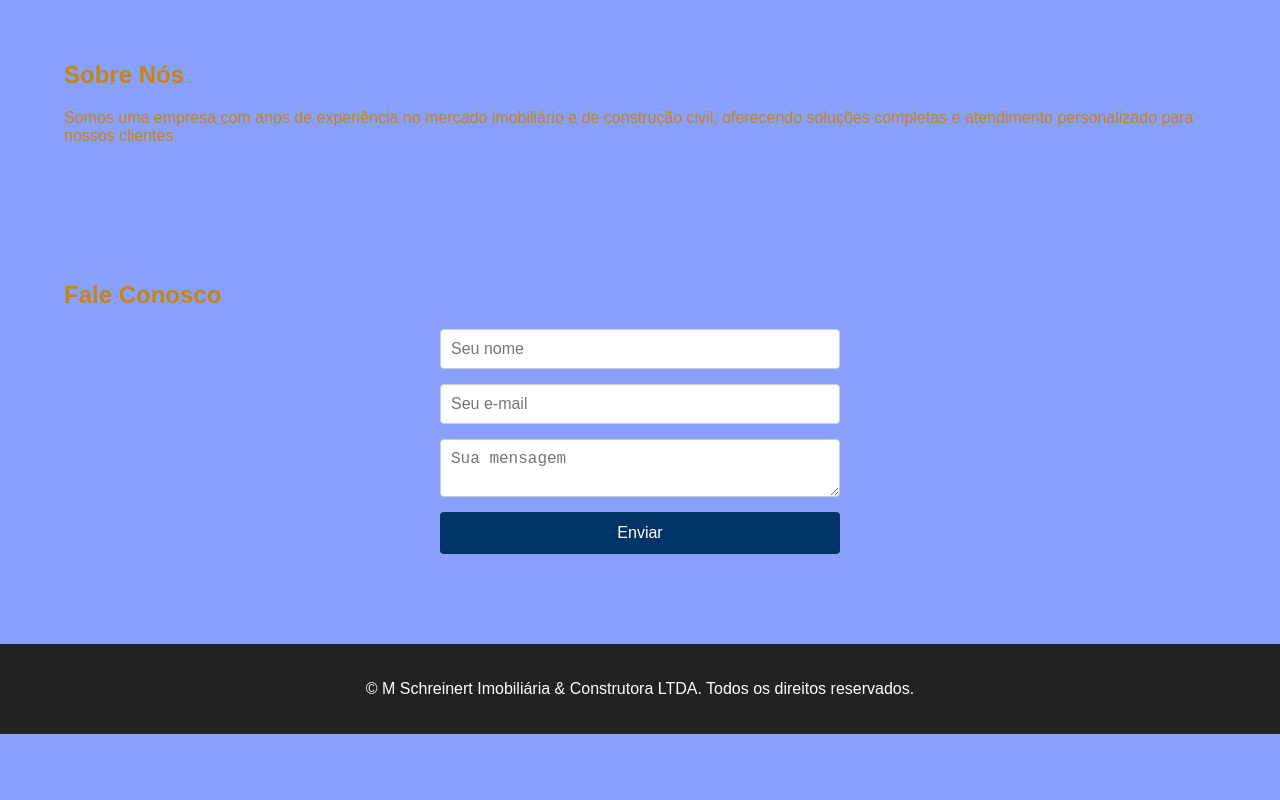
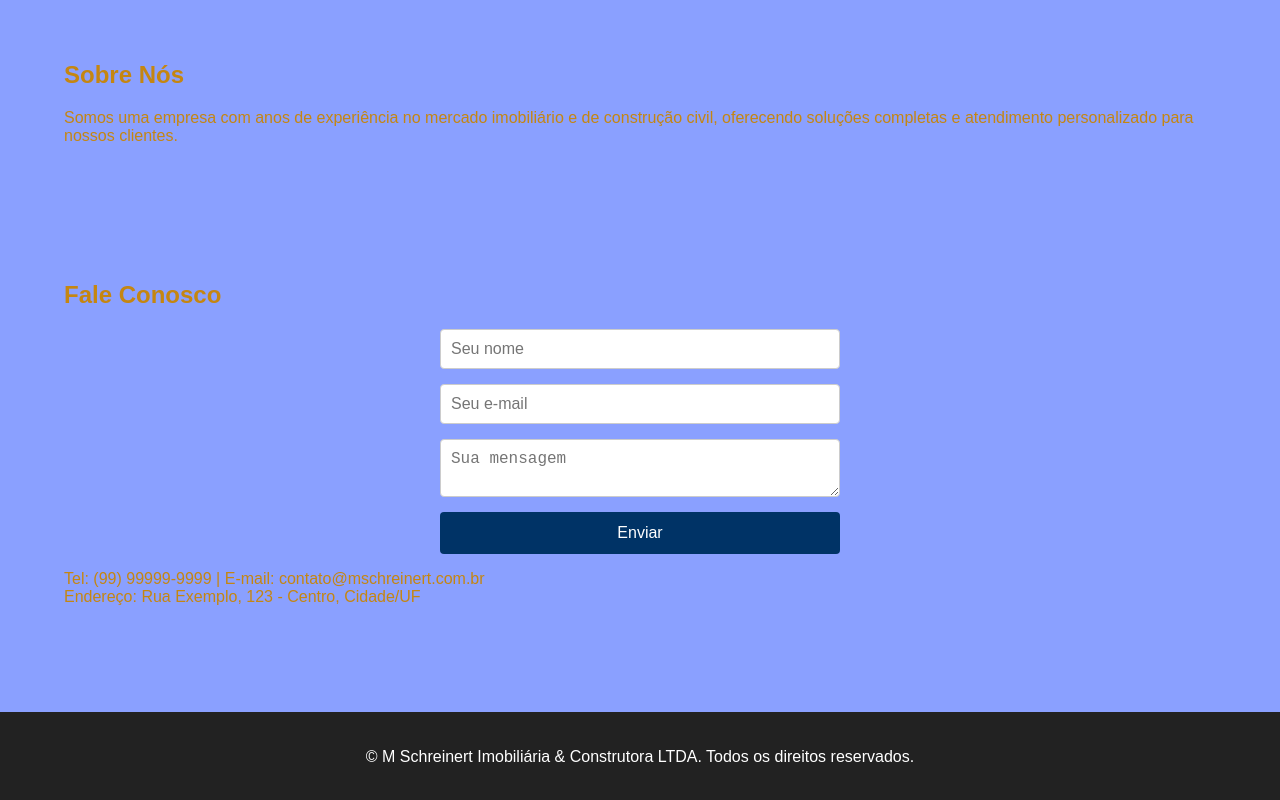
Before and after one commit to mschreinert/mschreinert.github.io, a website: page index.html in a window 1280 px wide. Shown: the part 1716-2516 px from the top of the page. Before the commit the page ends 2450 px from the top, so only its background shows below. Drawn offline with Linux system fonts and the light colour scheme.

Commit message:
Inserção de contatos

```diff
--- a/index.html
+++ b/index.html
@@ -91,6 +91,10 @@
                 <textarea placeholder="Sua mensagem" required></textarea>
                 <button type="submit">Enviar</button>
             </form>
+            <p>
+                Tel: (99) 99999-9999 | E-mail: contato@mschreinert.com.br<br>
+                Endereço: Rua Exemplo, 123 - Centro, Cidade/UF
+            </p>
         </div>
     </section>
     <footer>
```
